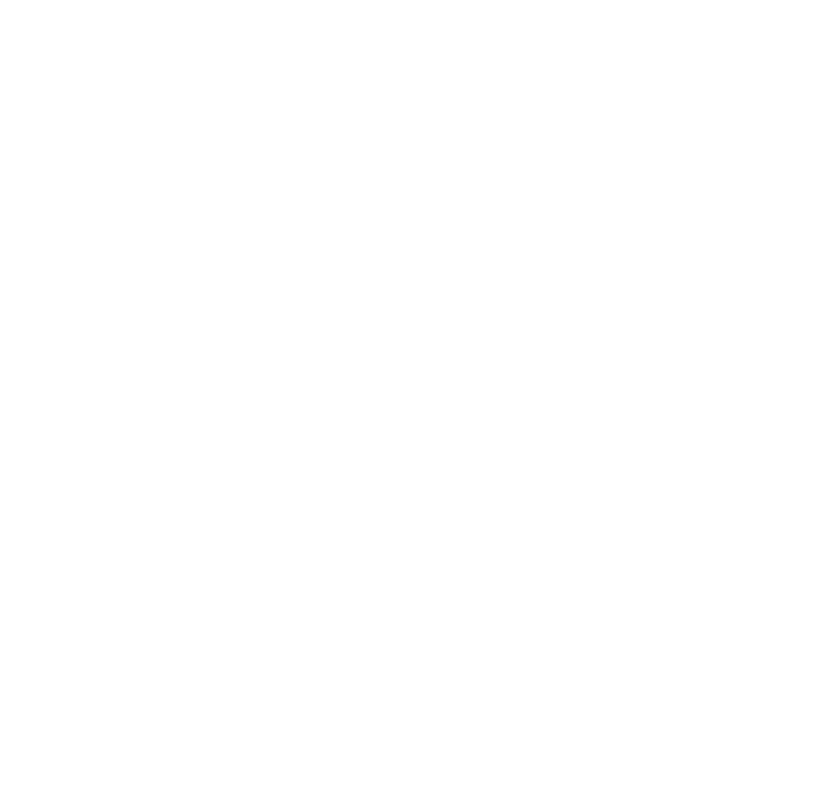
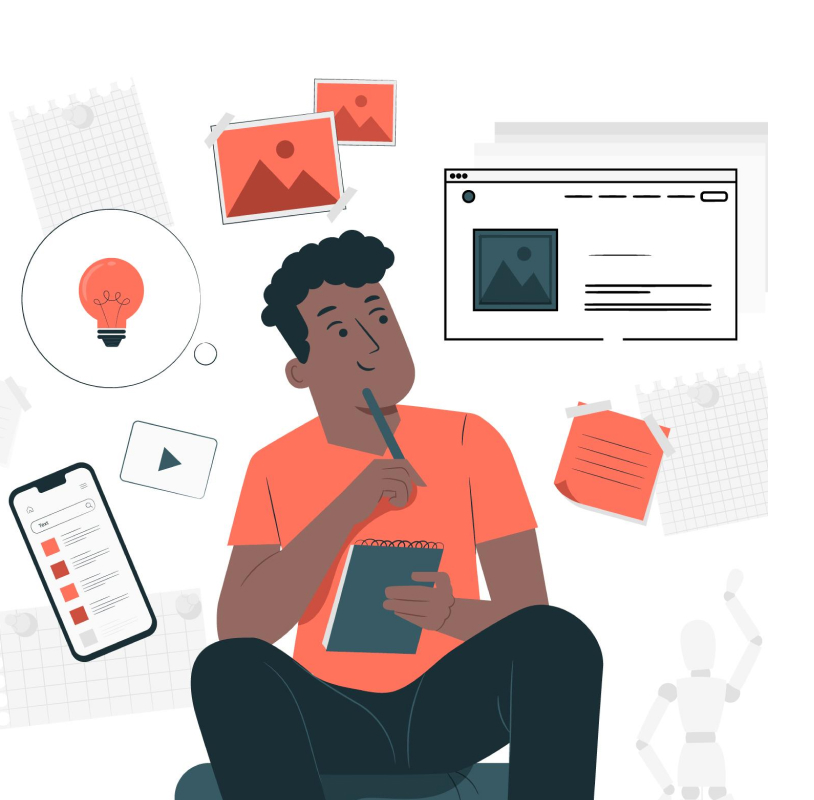
Before and after one commit to danon77/Creative-Tech, a plain HTML site: page index.html in a window 1280 px wide. Shown: the top 800 px of the page, 0-814 px from the left. Drawn offline with Linux system fonts and the light colour scheme; the site is published under a folder, as on GitHub Pages, so addresses that start at the root find nothing.

Commit message:
Update style.css

```diff
--- a/style.css
+++ b/style.css
@@ -11,7 +11,7 @@ body{
 .left-img{
 width: 768px;
 height: 1024px;
-background-image: url(/negr.jpg);
+background-image: url(./negr.jpg);
 }
 
 .logo{
```
